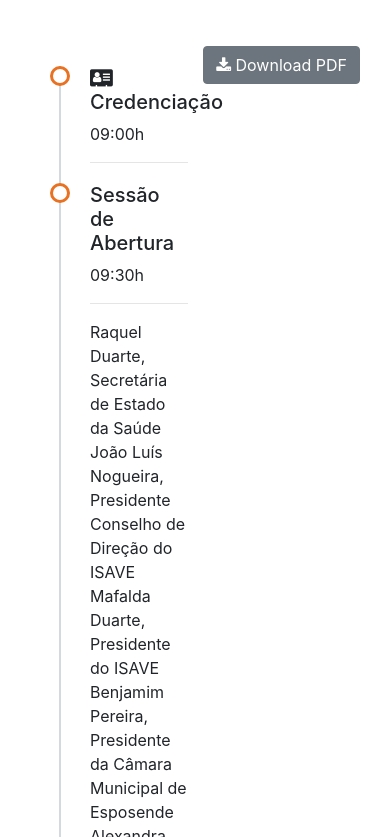
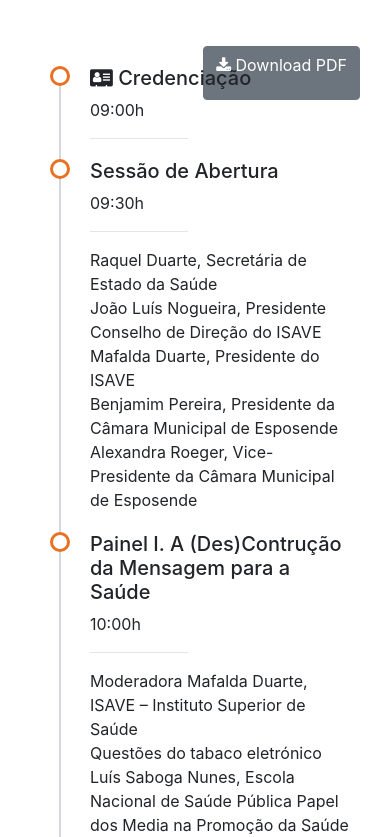
Before and after one commit to rpedro10/esposende, a plain HTML site: page programa.html in a window 390 px wide. Shown: the part 263-1100 px from the top of the page. Drawn offline with nearby package versions, Linux system fonts and the light colour scheme.

Commit message:
new css for programa on mobile

```diff
--- a/css/style.css
+++ b/css/style.css
@@ -13,6 +13,45 @@
   }
   */
 
+  @media only screen and (max-width: 600px) {
+    ul.timeline {
+      list-style-type: none;
+      position: relative;
+    }
+    ul.timeline:before {
+      content: ' ';
+      background: #d4d9df;
+      display: inline-block;
+      position: absolute;
+      left: 10px;
+      width: 2px;
+      height: 100%;
+      z-index: 400;
+    }
+    ul.timeline > li {
+      margin: 20px 0;
+      padding-left: 5px;
+    }
+    ul.timeline > li:before {
+      content: ' ';
+      background: white;
+      display: inline-block;
+      position: absolute;
+      border-radius: 50%;
+      border: 3px solid #e87122;
+      left: 5px;
+      width: 20px;
+      height: 20px;
+      z-index: 400;
+    }
+     #programa p,h5{
+      width:260px;
+    }
+     #download_programa{
+       padding-bottom: 22px;
+     }
+
+  }
   #navbar{
     background-color: rgba(0, 0, 0, 0.2);
 
--- a/programa.html
+++ b/programa.html
@@ -65,7 +65,7 @@
 
 <div id="programa" class="container mt-5 mb-5">
     <div class="container">
-        <button class="btn btn-secondary float-right"><i class="fa fa-download"></i> Download PDF</button>
+        <button id="download_programa" class="btn btn-secondary float-right"><i class="fa fa-download"></i> Download PDF</button>
     </div>
 	<div class="row">
 		<div class="col-md-12 col-lg-12 col-sm-12">
```
